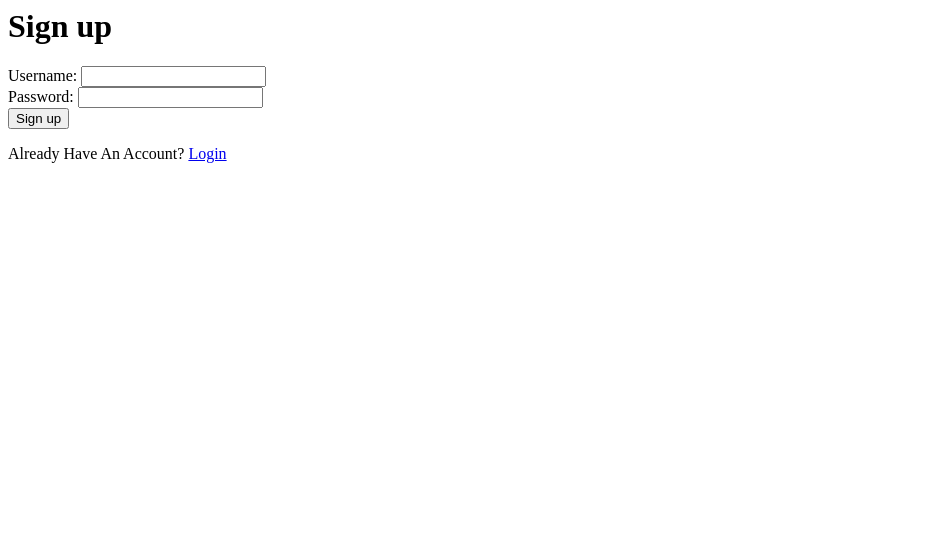
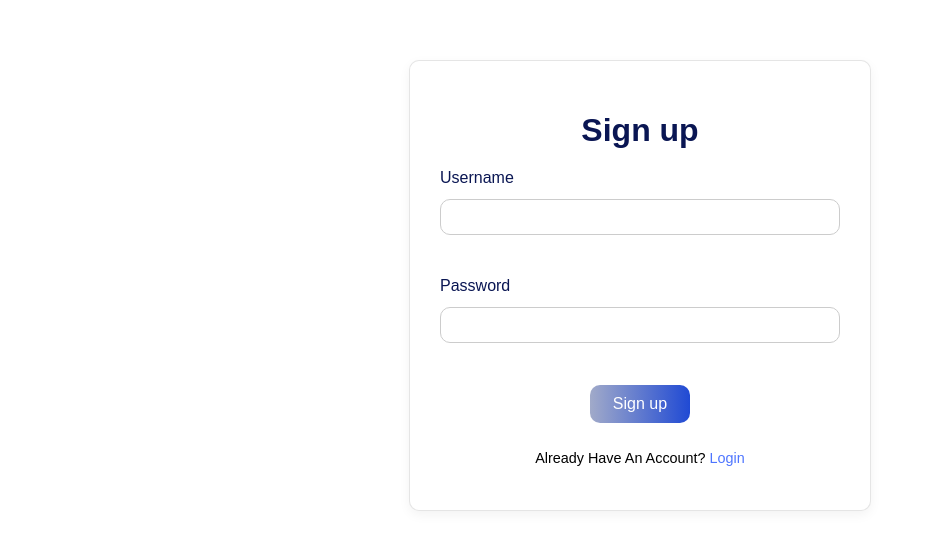
Before and after one commit to ZahraaMohd-c/lambda, a Django app: page /auth/signup/ in a window 1280 px wide. Shown: the top 550 px of the page, without its empty margins (0-926 px from the left). Run offline with Django 5.2, Linux system fonts and the light colour scheme.

Commit message:
signup css

```diff
--- a/main_app/templates/registration/sign-up.html
+++ b/main_app/templates/registration/sign-up.html
@@ -1,23 +1,36 @@
-{% comment %} {% extends "base.html" %} {% endcomment %}
-{% block body  %}
+{% load static %}
+<!DOCTYPE html>
+<html lang="en">
+<head>
+    <meta charset="UTF-8">
+    <meta name="viewport" content="width=device-width, initial-scale=1.0">
+    <title>Signup - Lambda</title>
+    <link rel="stylesheet" href="{% static 'css/login.css' %}">
+</head>
+<body>
+    <div class="login-container">
         <h1>Sign up</h1>
-    <form method='post'>
+        <form method='post' class='login-form'>
             {% csrf_token %}
-        <label for="username">Username: </label>
+            <label for="username">Username </label>
             <input type="text" id='username' name='username'>
             <br>
-        <label for="password">Password: </label>
+            <label for="password">Password </label>
             <input type="password" id='password' name='password'>
             <br>
-        <button>Sign up</button>
             {% if form.errors %}
-            <ul class="error-list">
+            <div class="error-list">
+                <ul>
                     {% for field, errors in form.errors.items %}
                         <li><strong>{{ field }}:</strong> {{ errors|join:", " }}</li>
                     {% endfor %}
                 </ul>
+            </div>
             {% endif %}
-        <p>Already Have An Account? <a href="{% url 'login'%}">Login</a></p>
+            <button class="btn-primary">Sign up</button>
+            <p class="signup-text">Already Have An Account? <a href="{% url 'login'%}">Login</a></p>
         </form>
+    </div>
 
-{% endblock  %}
+</body>
+</html>
--- a/main_app/templates/reply/reply_details.html
+++ b/main_app/templates/reply/reply_details.html
@@ -1,5 +1,5 @@
 {% extends "base.html" %}
-
+{% load static %}
 {% block body %}
     <h1>Reply Details</h1>
     <p>User: {{ reply.user.username }}</p>
--- a/main_app/views.py
+++ b/main_app/views.py
@@ -8,7 +8,6 @@ from django.contrib.auth.forms import UserCreationForm
 from .forms import SignUpForm, PostForm, ReplyForm
 from django.contrib.auth.mixins import LoginRequiredMixin
 from django.db.models import Q
-
 # Create your views here.
 
 
```
Also changed, not shown: main_app/static/css/login.css (line endings or trailing spaces). Lines whose indentation alone changed are shown as unchanged.
